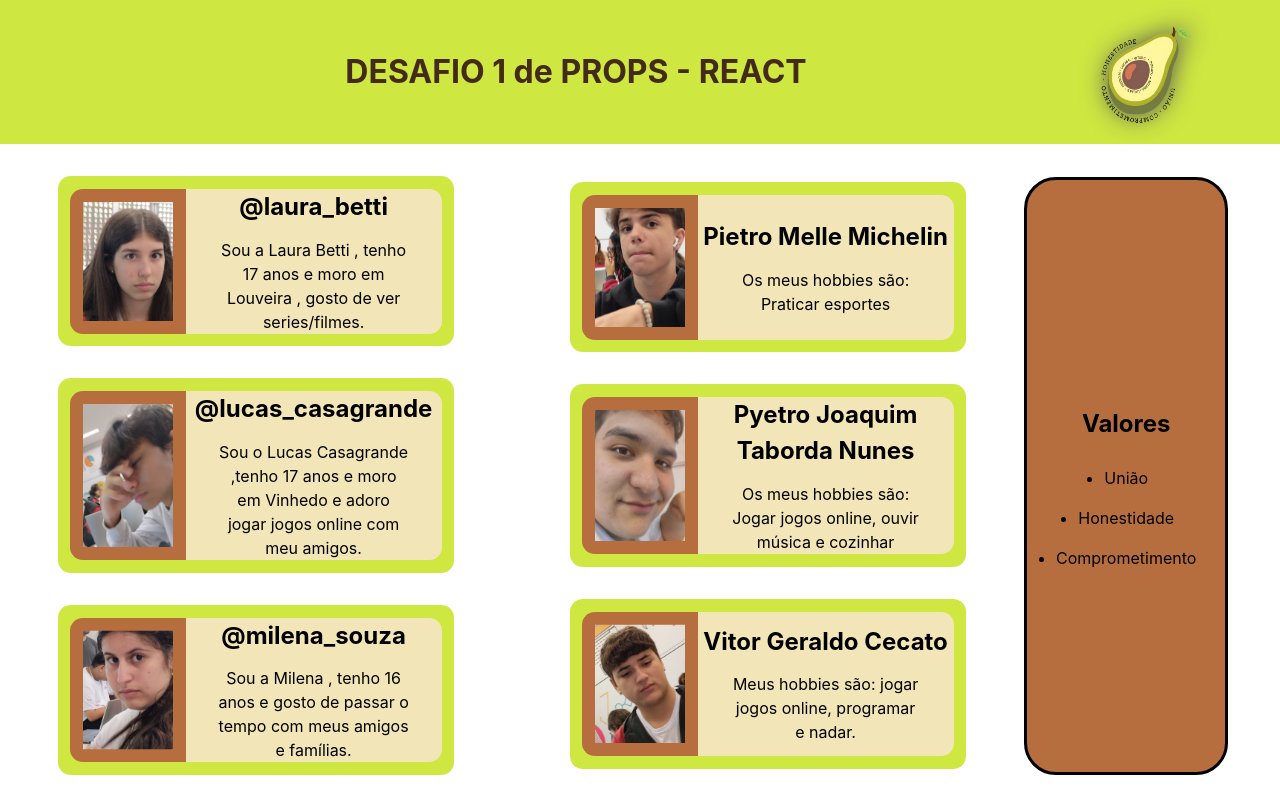
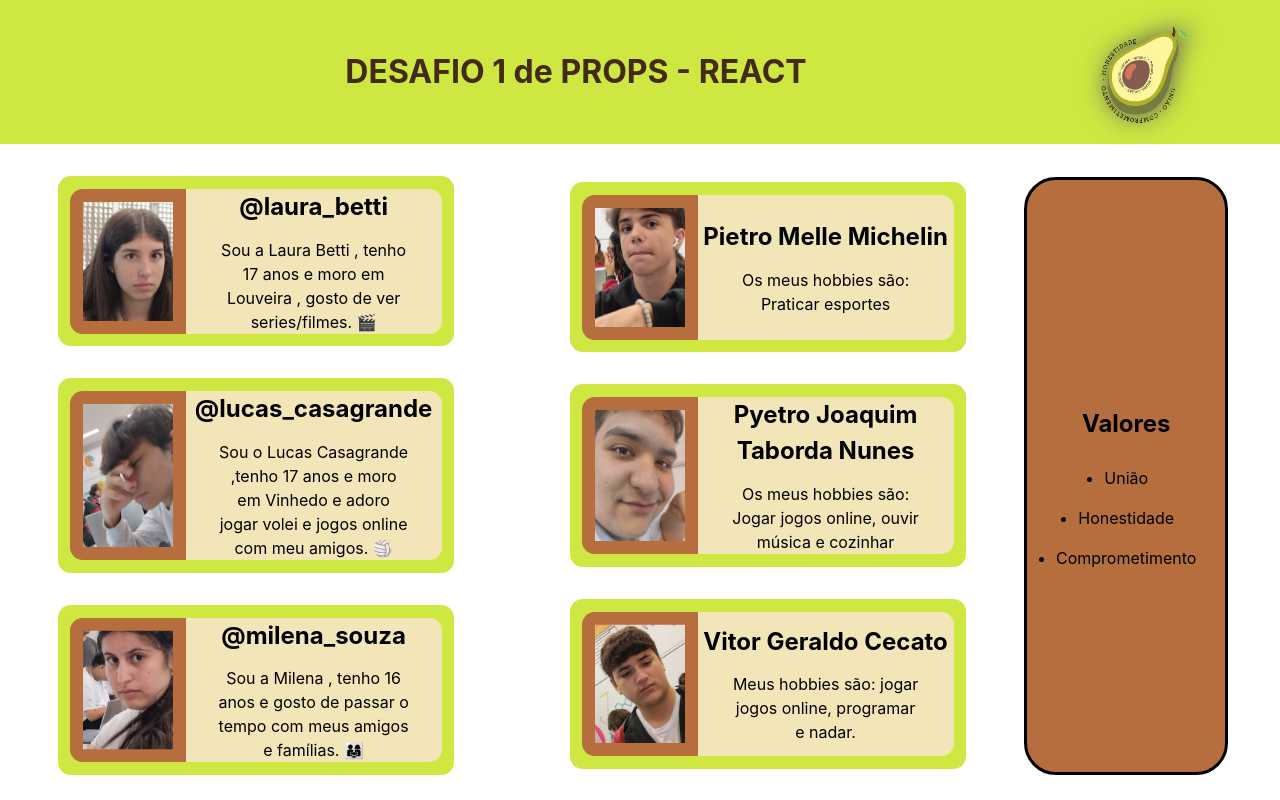
Before and after one commit to vitorcecato-sesi/UsuarioCard, a React (Vite) app: page / in a window 1280 px wide. Shown: the top 800 px of the page. Built offline with nearby package versions, Linux system fonts and the light colour scheme.

Commit message:
emogi na descricao e melhorando o footer

```diff
--- a/src/App.jsx
+++ b/src/App.jsx
@@ -36,19 +36,19 @@ function App() {
               // Aqui estamos passando o nome como propriedade para o componente "Perfil"
               nome="@laura_betti"
               // Aqui estamos passando os hobbies como propriedade para o componente "Perfil"
-              hobbies="Sou a Laura Betti , tenho 17 anos e moro em Louveira , gosto de ver series/filmes."
+              hobbies="Sou a Laura Betti , tenho 17 anos e moro em Louveira , gosto de ver series/filmes. 🎬"
             />
 
             <Perfil
               foto={fotoPerfilLucas}
               nome="@lucas_casagrande"
-              hobbies="Sou o Lucas Casagrande ,tenho 17 anos e moro em Vinhedo e adoro jogar jogos online com meu amigos."
+              hobbies="Sou o Lucas Casagrande ,tenho 17 anos e moro em Vinhedo e adoro jogar volei e jogos online com meu amigos. 🏐"
             />
 
             <Perfil
               foto={fotoPerfilMilena}
               nome="@milena_souza"
-              hobbies="Sou a Milena , tenho 16 anos e gosto de passar o tempo com meus amigos e famílias."
+              hobbies="Sou a Milena , tenho 16 anos e gosto de passar o tempo com meus amigos e famílias. 👨‍👩‍👧"
             />
           </section>
 
--- a/src/components/Footer.css
+++ b/src/components/Footer.css
@@ -34,6 +34,7 @@ imgLogo:hover = Aperecer um circulo verde atras da logo apos passsar o mouse
     flex-direction: row;
     padding-left: 15em;
     font-size: 1.1rem;
+
 }
 
 .bloco-img1{
@@ -71,7 +72,8 @@ img{
 p:hover{
     color: rgb(31, 72, 4);
     transition: all 450ms ease-in; /*Tempo para ocorrer a aumentada de texto*/
-    transform: scale(1.2); /*Tamanho que vai aumentar*/
+    transform: scale(1.1); /*Tamanho que vai aumentar*/
+
 }
 
 .imglogo:hover{
@@ -82,7 +84,6 @@ p:hover{
 .imglogo{
     width: 6vw;
     height: 10vh;
-    padding-left: 8em;
     padding: 5px 0px 0px 5px; /*Especura da 'borda' atráz da logo'*/
 }
 
```
